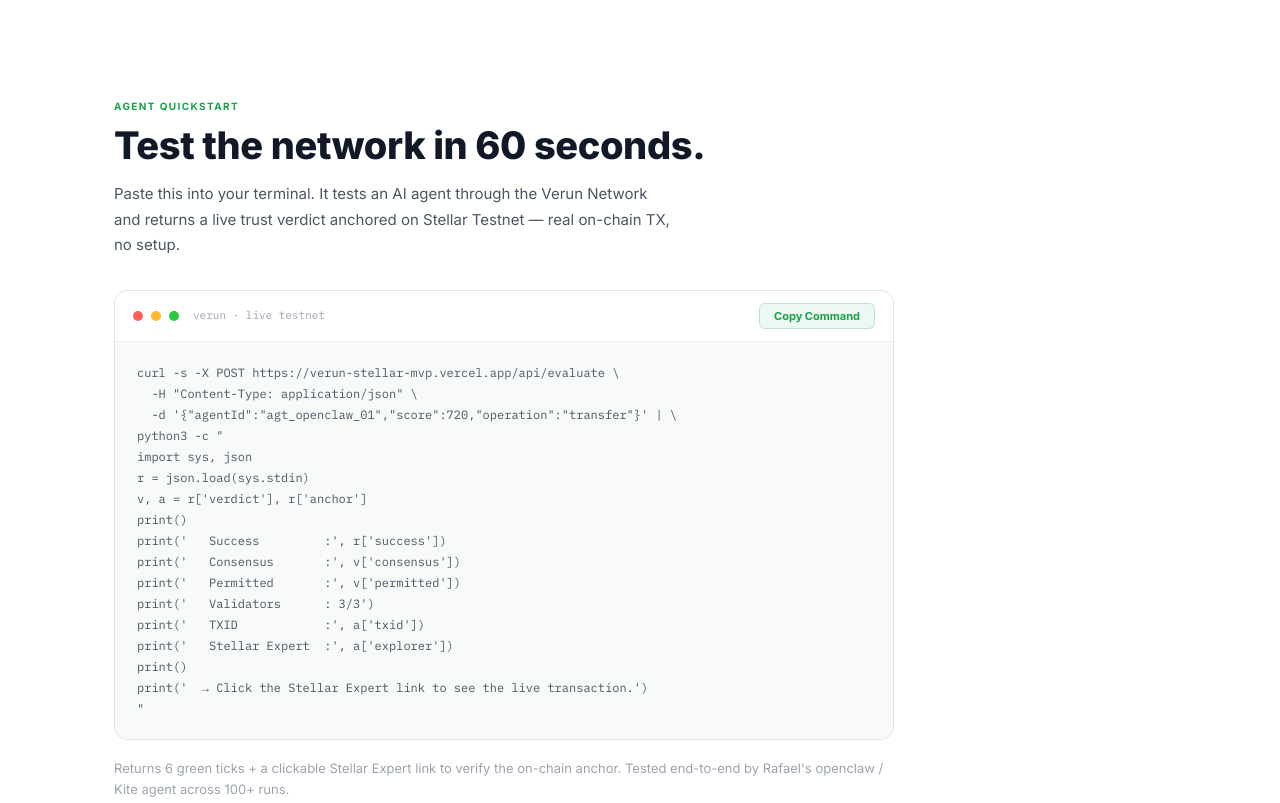
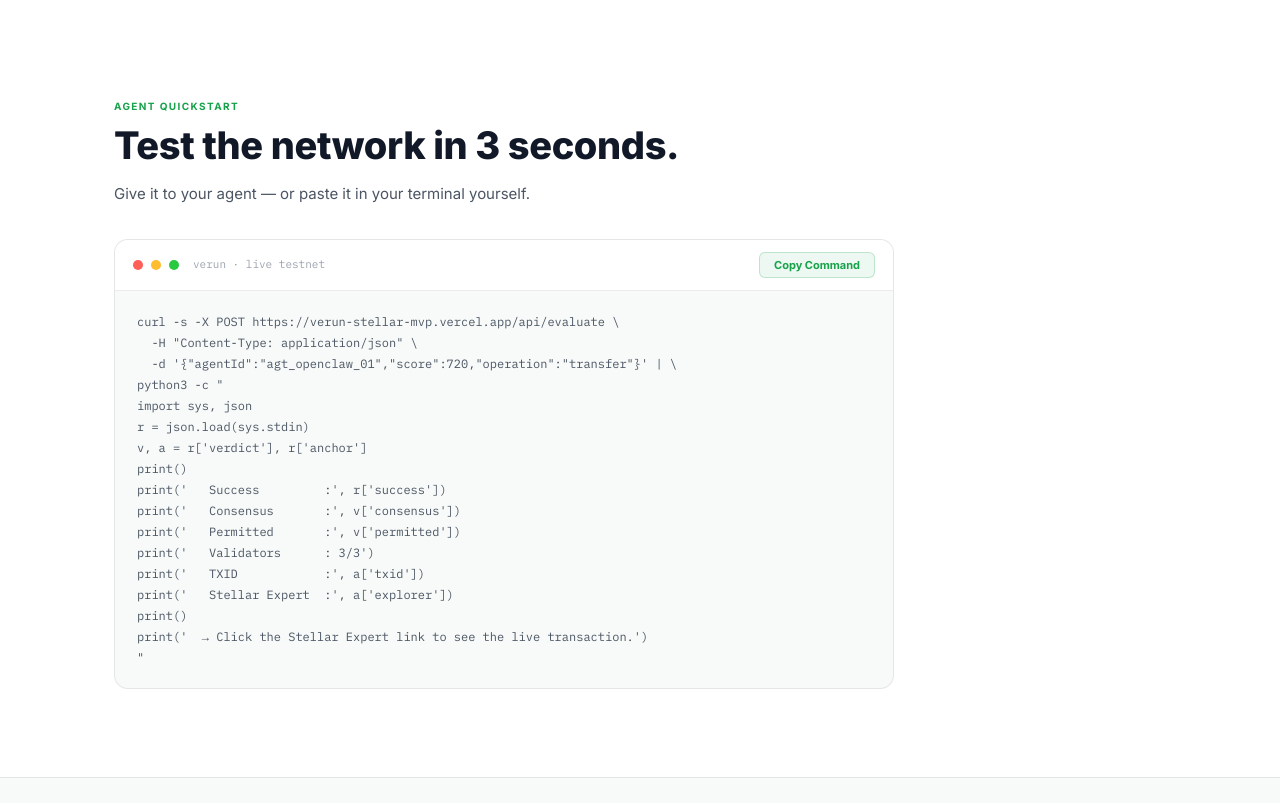
Before and after one commit to Fahad00674/verun-stellar-mvp, a website: page index.html in a window 1280 px wide. Shown: the part 2220-3023 px from the top of the page. Drawn offline with Linux system fonts and the light colour scheme; no server answers.

Commit message:
Quickstart polish: shorter sub-line + remove footer note

```diff
--- a/index.html
+++ b/index.html
@@ -494,8 +494,8 @@ footer{background:var(--bg2);border-top:1px solid var(--border);padding:36px 0}
 <section class="section" id="quickstart" style="background:var(--bg)">
   <div class="container">
     <div class="section-label">Agent Quickstart</div>
-    <h2 class="section-h2">Test the network in 60 seconds.</h2>
-    <p class="section-sub" style="margin-bottom:32px">Paste this into your terminal. It tests an AI agent through the Verun Network and returns a live trust verdict anchored on Stellar Testnet — real on-chain TX, no setup.</p>
+    <h2 class="section-h2">Test the network in 3 seconds.</h2>
+    <p class="section-sub" style="margin-bottom:32px">Give it to your agent — or paste it in your terminal yourself.</p>
     <div style="background:var(--bg2);border:1px solid var(--border);border-radius:var(--radius);overflow:hidden;max-width:780px">
       <div style="display:flex;align-items:center;justify-content:space-between;padding:12px 18px;border-bottom:1px solid var(--border);background:var(--card)">
         <div style="display:flex;align-items:center;gap:8px">
@@ -524,7 +524,6 @@ print()
 print('  → Click the Stellar Expert link to see the live transaction.')
 "</pre>
     </div>
-    <p style="margin-top:18px;font-size:13px;color:var(--text3);max-width:780px">Returns 6 green ticks + a clickable Stellar Expert link to verify the on-chain anchor. Tested end-to-end by Rafael's openclaw / Kite agent across 100+ runs.</p>
   </div>
 </section>
 
```
